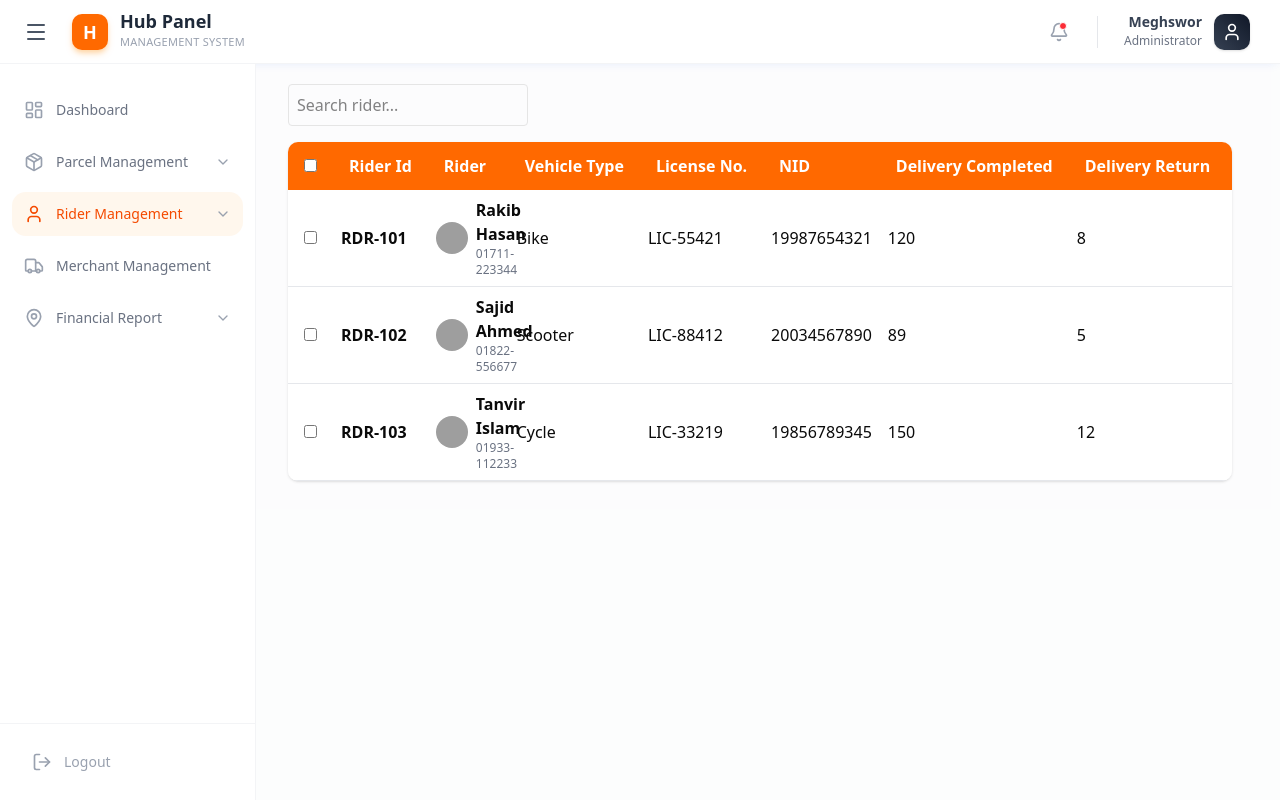
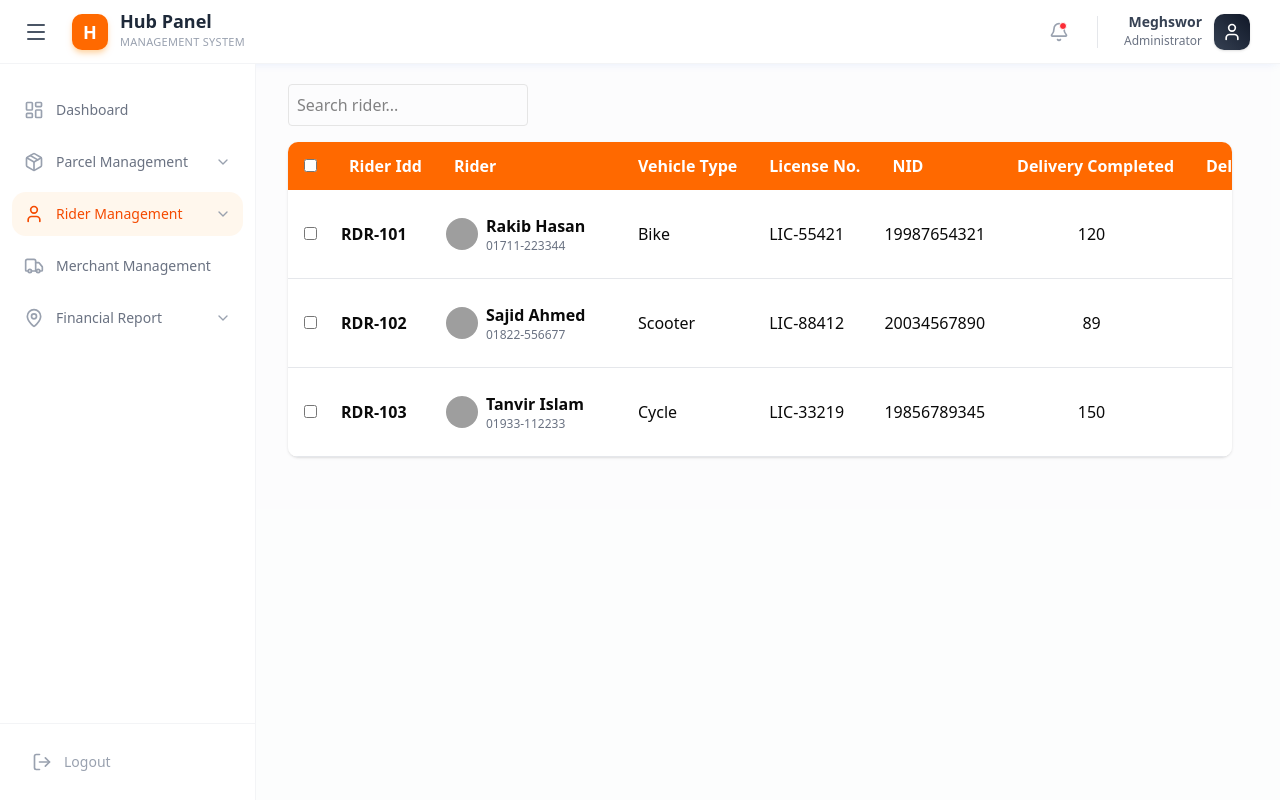
Before and after one commit to hrid1/meghswar-hub, a Next.js app: page /rider-management/rider-list in a window 1280 px wide. Built offline with nearby package versions, Linux system fonts and the light colour scheme; grey boxes are pictures that could not be loaded.

Commit message:
Fix table col

```diff
--- a/app/(dashboard)/financial-report/transaction/_components/transferHistoryCol.tsx
+++ b/app/(dashboard)/financial-report/transaction/_components/transferHistoryCol.tsx
@@ -20,7 +20,7 @@ export const riderStatusColumns = [
   {
   key: "proof",
   title: "Proof",
-  width: 180,
+  width: 120,
   render: (row: any) => (
     <span className="font-semibold text-orange-500 flex items-center space-x-1 cursor-pointer">
       <FileIcon className="w-4 h-4" />
@@ -33,6 +33,7 @@ export const riderStatusColumns = [
     key: "note",
     title: "Note",
     width: 200,
+    render: (row:any) => (<p className="text-nowrap text-sm text-gray-600">{row.note}</p>)
   },
 
 
--- a/app/(dashboard)/parcel-management/all-parcel/page.tsx
+++ b/app/(dashboard)/parcel-management/all-parcel/page.tsx
@@ -12,7 +12,7 @@ export default function TestTablePage() {
     {
       key: "parcelId",
       title: "Parcel Id",
-      width: 120,
+      width: 60,
       render: (row: any) => (
         <span className="font-semibold">{row.parcelId}</span>
       ),
@@ -32,10 +32,10 @@ export default function TestTablePage() {
     {
       key: "merchant",
       title: "Merchant",
-      width: 180,
+      width: 200,
       render: (row: any) => (
         <div className="flex items-center space-x-2">
-          <div className="w-8 h-8 bg-gray-200 rounded-full" />
+          <div className="w-8 h-8 bg-gray-200 rounded-full shrink-0" />
           <div>
             <p className="font-semibold">{row.merchant}</p>
             <p className="text-xs text-gray-500">{row.merchantInvoice}</p>
@@ -51,7 +51,7 @@ export default function TestTablePage() {
     {
       key: "rider",
       title: "Rider",
-      width: 200,
+      width: 220,
       render: (row: any) => (
         <div className="flex items-center space-x-2">
           <img
@@ -60,7 +60,7 @@ export default function TestTablePage() {
             alt="rider"
           />
           <div>
-            <p className="font-semibold">{row.rider}</p>
+            <p className="font-semibold text-sm text-nowrap">{row.rider}</p>
             <p className="text-xs text-gray-500">{row.riderPhone}</p>
           </div>
         </div>
@@ -69,10 +69,10 @@ export default function TestTablePage() {
     {
       key: "status",
       title: "Status",
-      width: 140,
+      width: 100,
       render: (row: any) => (
         <span
-          className={`px-2 py-1 text-xs rounded-full ${
+          className={`px-2 py-1 text-xs rounded-full text-nowrap ${
             row.status === "In Progress"
               ? "bg-green-100 text-green-600"
               : row.status === "Partial Delivery"
@@ -87,7 +87,7 @@ export default function TestTablePage() {
     {
       key: "amount",
       title: "Amount",
-      width: 100,
+      width: 20,
       render: (row: any) => <span>৳ {row.amount}</span>,
     },
     {
--- a/app/(dashboard)/parcel-management/hub-transfer/_components/ParcelCol.tsx
+++ b/app/(dashboard)/parcel-management/hub-transfer/_components/ParcelCol.tsx
@@ -164,7 +164,7 @@ export const parcelColumns1 = (onClickUpdate: any) => [
     width: 200,
     render: (row: any) => (
       <span
-        className={`px-3 py-1 text-xs rounded-full ${
+        className={`px-3 py-1 text-xs rounded-full w-40 ${
           row.status === "Delivered"
             ? "bg-green-100 text-green-600"
             : "bg-red-100 text-red-600"
--- a/app/(dashboard)/rider-management/rider-list/_components/riderCols.tsx
+++ b/app/(dashboard)/rider-management/rider-list/_components/riderCols.tsx
@@ -1,45 +1,69 @@
 import { Button } from "@/components/ui/button";
-import { Edit, Eye,  Trash2 } from "lucide-react";
+import { Edit, Eye, Trash2 } from "lucide-react";
 import Link from "next/link";
 
 export const Ridercolumns = (onAction?: (type: string, row: any) => void) => [
   {
     key: "riderId",
-    title: "Rider Id",
+    title: "Rider Idd",
     width: 120,
-    render: (row: any) => <span className="font-semibold">{row.riderId}</span>,
+    render: (row: any) => <span className="font-semibold ">{row.riderId}</span>,
   },
   {
     key: "rider",
     title: "Rider",
     width: 200,
     render: (row: any) => (
-      <div className="flex items-center space-x-2">
+      <div className="flex items-center space-x-2 w-40 py-2">
         <img src={row.riderImg} className="w-8 h-8 rounded-full" alt="rider" />
         <div>
           <p className="font-semibold">{row.rider}</p>
-          <p className="text-xs text-gray-500">{row.riderPhone}</p>
+          <p className="text-xs text-gray-500 text-nowrap">{row.riderPhone}</p>
         </div>
       </div>
     ),
   },
-  { key: "vehicleType", title: "Vehicle Type", width: 140 },
-  { key: "licenseNo", title: "License No.", width: 120 },
+  {
+    key: "vehicleType",
+    title: "Vehicle Type",
+    width: 140,
+    render: (row: any) => <div className="ml-2">{row.vehicleType}</div>,
+  },
+  {
+    key: "licenseNo",
+    title: "License No.",
+    width: 120,
+    render: (row: any) => <div className="ml-2">{row.licenseNo}</div>,
+  },
   { key: "nid", title: "NID", width: 160 },
-  { key: "deliveryCompleted", title: "Delivery Completed", width: 120 },
-  { key: "deliveryReturn", title: "Delivery Return", width: 120 },
+  {
+    key: "deliveryCompleted",
+    title: "Delivery Completed",
+    width: 120,
+    render: (row: any) => (
+      <div className="text-center">{row.deliveryCompleted}</div>
+    ),
+  },
+  {
+    key: "deliveryReturn",
+    title: "Delivery Return",
+    width: 120,
+    render: (row: any) => (
+      <div className="text-center">{row.deliveryReturn}</div>
+    ),
+  },
   {
     key: "totalCash",
     title: "Total Cash Collected",
     width: 140,
-    render: (row: any) => <span>৳ {row.totalCash}</span>,
+    render: (row: any) => <p className="text-center">৳ {row.totalCash}</p>,
   },
 
   // -------------------- ACTION COLUMN --------------------
   {
     key: "action",
     title: "Action",
-    width: 240,
+    width: 100,
     render: (row: any) => (
       <div className="flex gap-2 items-center justify-center">
         <Link href={`rider-list/${row.riderId}`}>
--- a/components/reusable/DataTable3.tsx
+++ b/components/reusable/DataTable3.tsx
@@ -59,7 +59,7 @@ export default function DataTable3({
 
                 {/* Row data */}
                 {columns.map((col: any) => (
-                  <td key={col.key} className="p-2 align-">
+                  <td key={col.key} className="pl-2 pr-4 py-4 align-">
                     {col.render ? col.render(row) : row[col.key]}
                   </td>
                 ))}
--- a/components/shared/Sidebar.tsx
+++ b/components/shared/Sidebar.tsx
@@ -127,7 +127,7 @@ export function Sidebar({
               return (
                 <div key={item.href} className="mb-2">
                   {collapsed && (
-                    <div className="absolute left-full top-2 ml-3 px-3 py-1.5 bg-gray-900 text-white text-xs font-medium rounded-md opacity-0 group-hover:opacity-100 transition-opacity whitespace-nowrap z-50 pointer-events-none shadow-xl transform translate-x-2 group-hover:translate-x-0 transition-transform">
+                    <div className="absolute left-full top-2 ml-3 px-3 py-1.5 bg-gray-900 text-white text-xs font-medium rounded-md opacity-0 group-hover:opacity-100  whitespace-nowrap z-50 pointer-events-none shadow-xl transform translate-x-2 group-hover:translate-x-0 transition-transform">
                       {item.label}
                     </div>
                   )}
```
